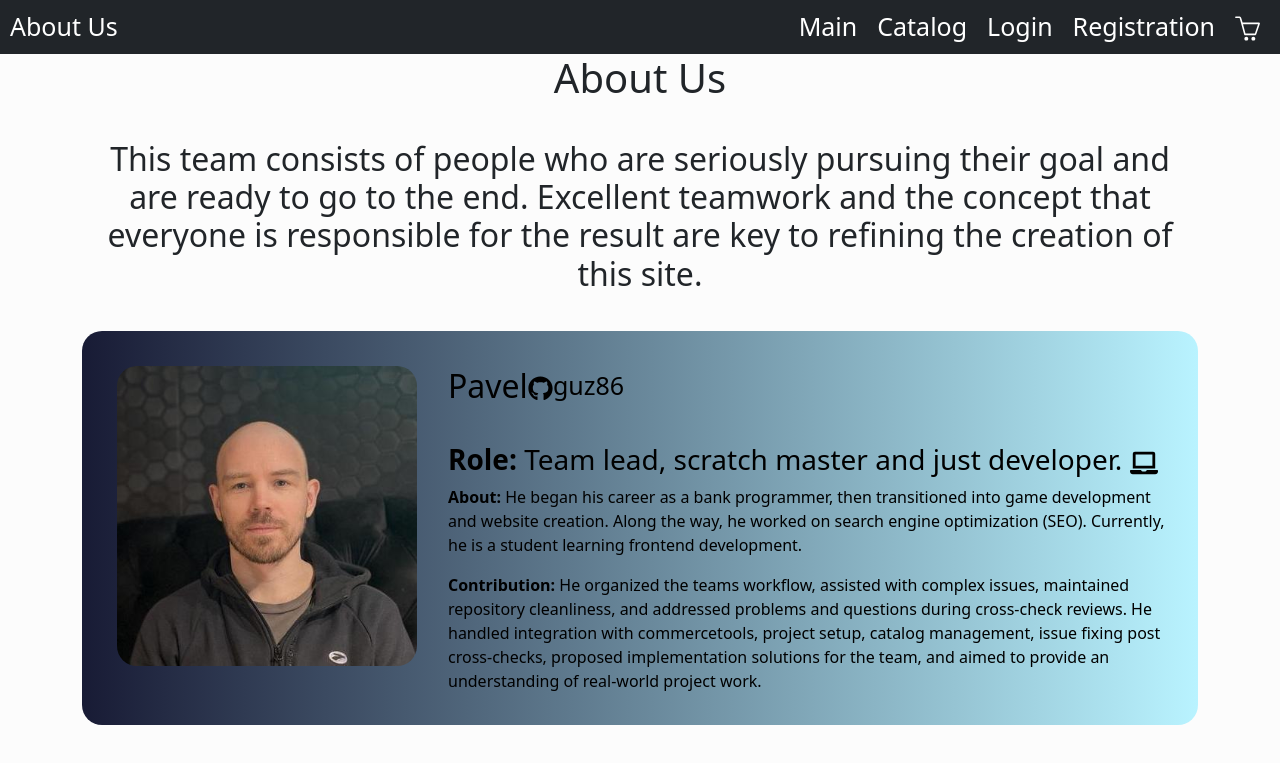
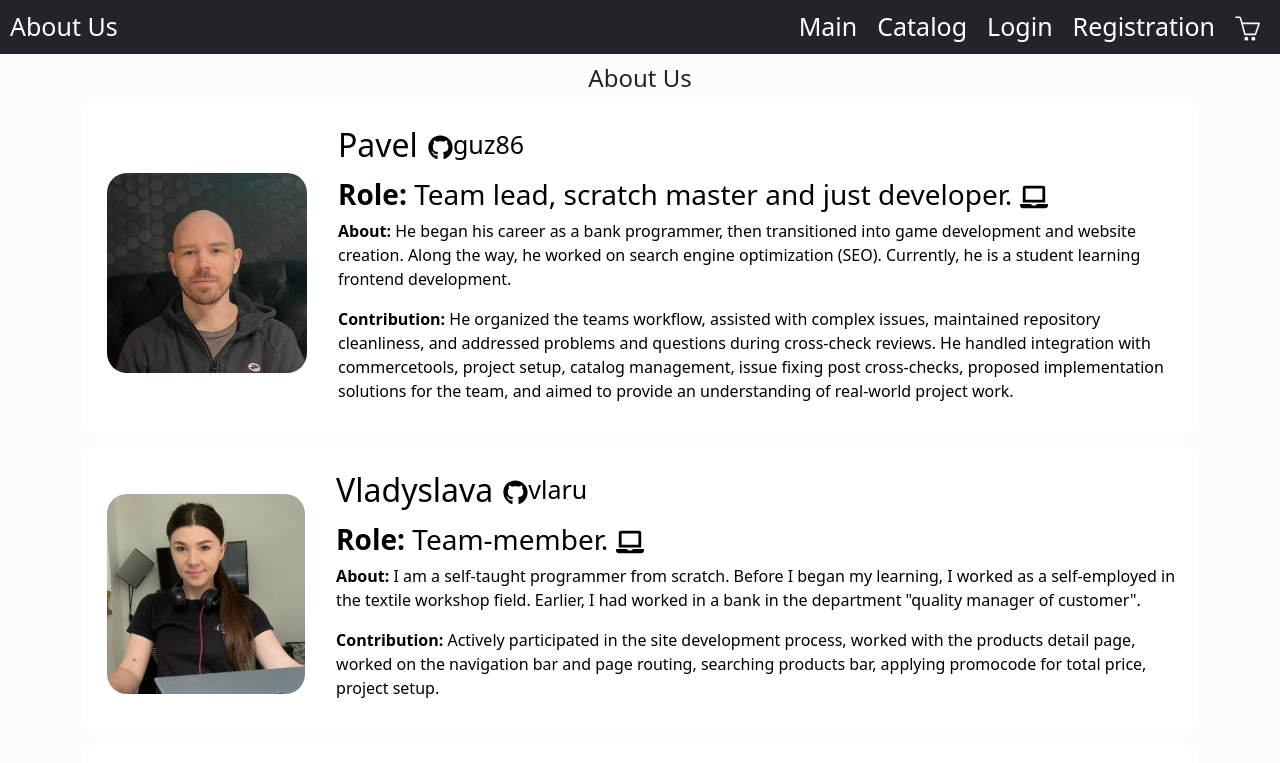
Before and after one commit to RS-Tech-Artisans/eCommerce-React, a React app: page /about in a window 1280 px wide. Shown: the top 763 px of the page. Built offline with nearby package versions, Linux system fonts and the light colour scheme; what @commercetools/platform-sdk, @commercetools/sdk-client-v2 would draw is missing.

Commit message:
feat: change style and blocks order

```diff
--- a/src/pages/About.css
+++ b/src/pages/About.css
@@ -1,9 +1,9 @@
 .about-container {
   text-align: center;
-  margin-top: 20px;
 }
 
 .about-logo {
+  background-color: #1b9fbd;
   width: 200px;
   height: 75px;
   display: block;
@@ -11,11 +11,12 @@
   background-image: url('../assets/rs-school-logo.svg');
 }
 
-.container-autor {
+.container-author {
   display: flex;
   border-radius: 20px;
-  margin-bottom: 40px;
-  padding: 20px 0 0 20px;
+  margin-bottom: 10px;
+  padding: 10px 0 0 10px;
+  align-items: center;
 }
 
 .img-container {
@@ -27,14 +28,25 @@
   padding: 15px;
 }
 
-.img-autors {
-  max-width: 300px;
-  max-height: 300px;
+.img-authors {
+  max-width: 200px;
+  max-height: 200px;
   border-radius: 20px;
 }
 
+.about-title {
+  font-size: 1.5em;
+  padding-bottom: 0px;
+  padding-top: 10px;
+}
+.name-title {
+  font-size: 2em;
+  padding-bottom: 5px;
+  margin-right: 10px;
+}
+
 @media (max-width: 800px) {
-  .container-autor {
+  .container-author {
     display: flex;
     flex-direction: column;
     align-items: center;
--- a/src/pages/About.tsx
+++ b/src/pages/About.tsx
@@ -73,29 +73,23 @@ const dataAboutUs: AboutData[] = [
 export default function About() {
   return (
     <>
-      <h1>About Us</h1>
+      <h1 className="about-title">About Us</h1>
       <Container>
-        <h2>
-          This team consists of people who are seriously pursuing their goal and
-          are ready to go to the end. Excellent teamwork and the concept that
-          everyone is responsible for the result are key to refining the
-          creation of this site.
-        </h2>
         {dataAboutUs.map((el) => (
           <div
-            className="container-autor"
+            className="container-author"
             key={el.name}
             style={{
-              background: 'linear-gradient(0.25turn, #181b35, #b9f3ff)',
+              background: '#FFF',
               color: '#000',
             }}
           >
             <div className="img-container">
-              <img src={el.img} alt="foto" className="img-autors" />
+              <img src={el.img} alt="foto" className="img-authors" />
             </div>
             <div className="p-3">
               <div className="d-flex">
-                <h2 className="mr-5">{el.name}</h2>
+                <h2 className="name-title">{el.name}</h2>
                 <div>
                   <a
                     href={el.linkToGit}
@@ -118,6 +112,14 @@ export default function About() {
             </div>
           </div>
         ))}
+
+        <h2>
+          This team consists of people who are seriously pursuing their goal and
+          are ready to go to the end. Excellent teamwork and the concept that
+          everyone is responsible for the result are key to refining the
+          creation of this site.
+        </h2>
+
         <a
           href="https://rs.school/courses/javascript-ru"
           target="_blank"
```
